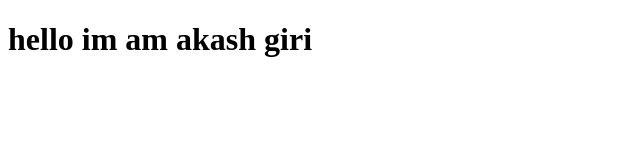
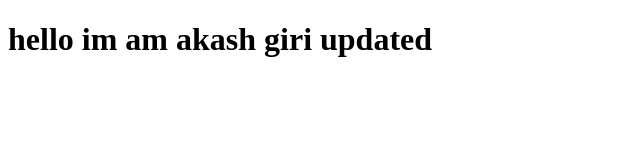
Before and after one commit to Akashrays/my-site, a plain HTML site: page index.html in a window 1280 px wide. Shown: the whole page, without its empty margins (0-640 px from the left). Drawn offline with Linux system fonts and the light colour scheme.

Commit message:
new change

```diff
--- a/index.html
+++ b/index.html
@@ -6,6 +6,6 @@
     <title>Document</title>
 </head>
 <body>
-    <h1>hello im am akash giri</h1>
+    <h1>hello im am akash giri updated</h1>
 </body>
 </html>
```
